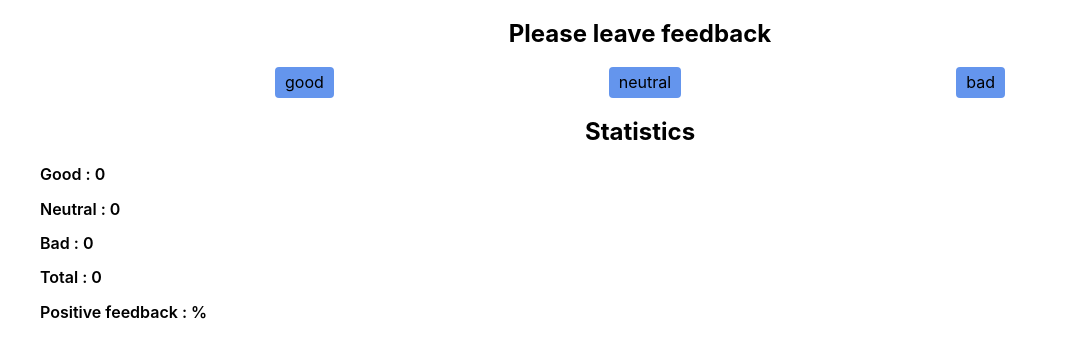
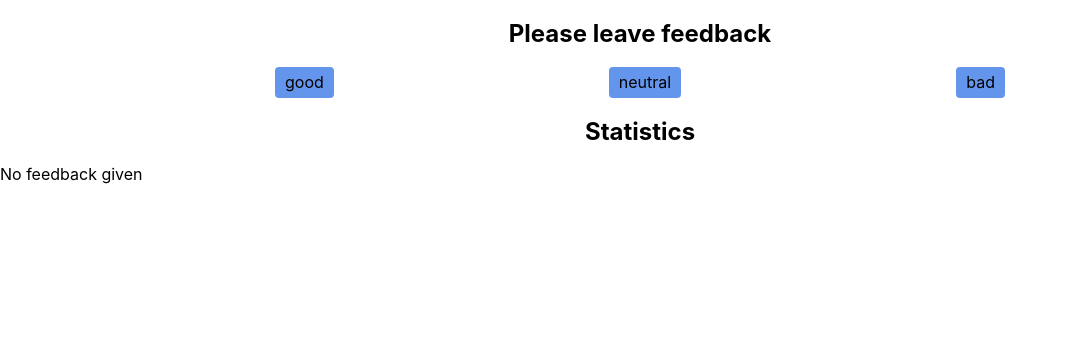
Before and after one commit to SerhiyStepanov/react-tests, a React (Create React App) app: page / in a window 1280 px wide. Shown: the top 356 px of the page, without its empty margins (0-1067 px from the left). Built offline with nearby package versions, Linux system fonts and the light colour scheme.

Commit message:
Statistics

```diff
--- a/src/components/Feedback/AppFeedback.js
+++ b/src/components/Feedback/AppFeedback.js
@@ -7,7 +7,6 @@ export default class AppFeedback extends Component {
     neutral: 0,
     bad: 0,
   };
-
   incrementGood = (e) => {
     this.setState((prevState) => {
       return {
@@ -31,7 +30,6 @@ export default class AppFeedback extends Component {
       };
     });
   };
-
   countTotalFeedback = () => {
     const values = Object.values(this.state);
     let total = 0;
@@ -42,7 +40,12 @@ export default class AppFeedback extends Component {
   };
 
   countPositiveFeedbackPercentage = () => {
-    console.log();
+    const values = Object.values(this.state);
+    let total = 0;
+    for (const value of values) {
+      total += value;
+    }
+    return Math.round(Number.parseFloat(100 / total) * [this.state.good]);
   };
 
   render() {
@@ -53,6 +56,7 @@ export default class AppFeedback extends Component {
           <button type="button" className={s.btn} onClick={this.incrementGood}>
             good
           </button>
+
           <button
             type="button"
             className={s.btn}
@@ -60,6 +64,7 @@ export default class AppFeedback extends Component {
           >
             neutral
           </button>
+
           <button type="button" className={s.btn} onClick={this.incrementBad}>
             bad
           </button>
@@ -67,6 +72,9 @@ export default class AppFeedback extends Component {
 
         <div>
           <h2 className={s.title}>Statistics</h2>
+          {this.countTotalFeedback() === 0 ? (
+            "No feedback given"
+          ) : (
             <ul>
               <li>
                 <p className={s.text}>Good : {this.state.good}</p>
@@ -81,9 +89,12 @@ export default class AppFeedback extends Component {
                 <p className={s.text}>Total : {this.countTotalFeedback()} </p>
               </li>
               <li>
-              <p className={s.text}>Positive feedback : %</p>
+                <p className={s.text}>
+                  Positive feedback : {this.countPositiveFeedbackPercentage()} %
+                </p>
               </li>
             </ul>
+          )}
         </div>
       </div>
     );
```
Lines whose indentation alone changed are shown as unchanged.
